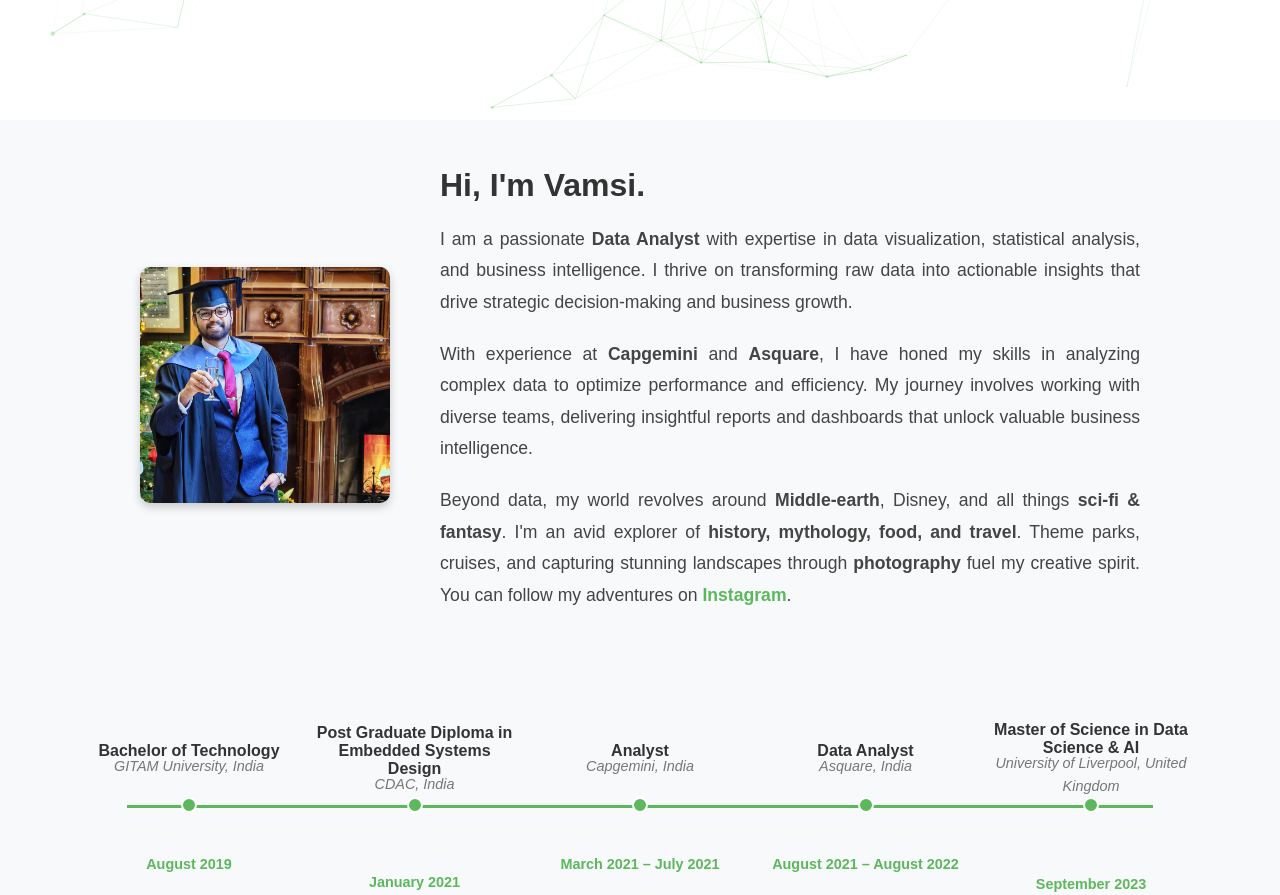
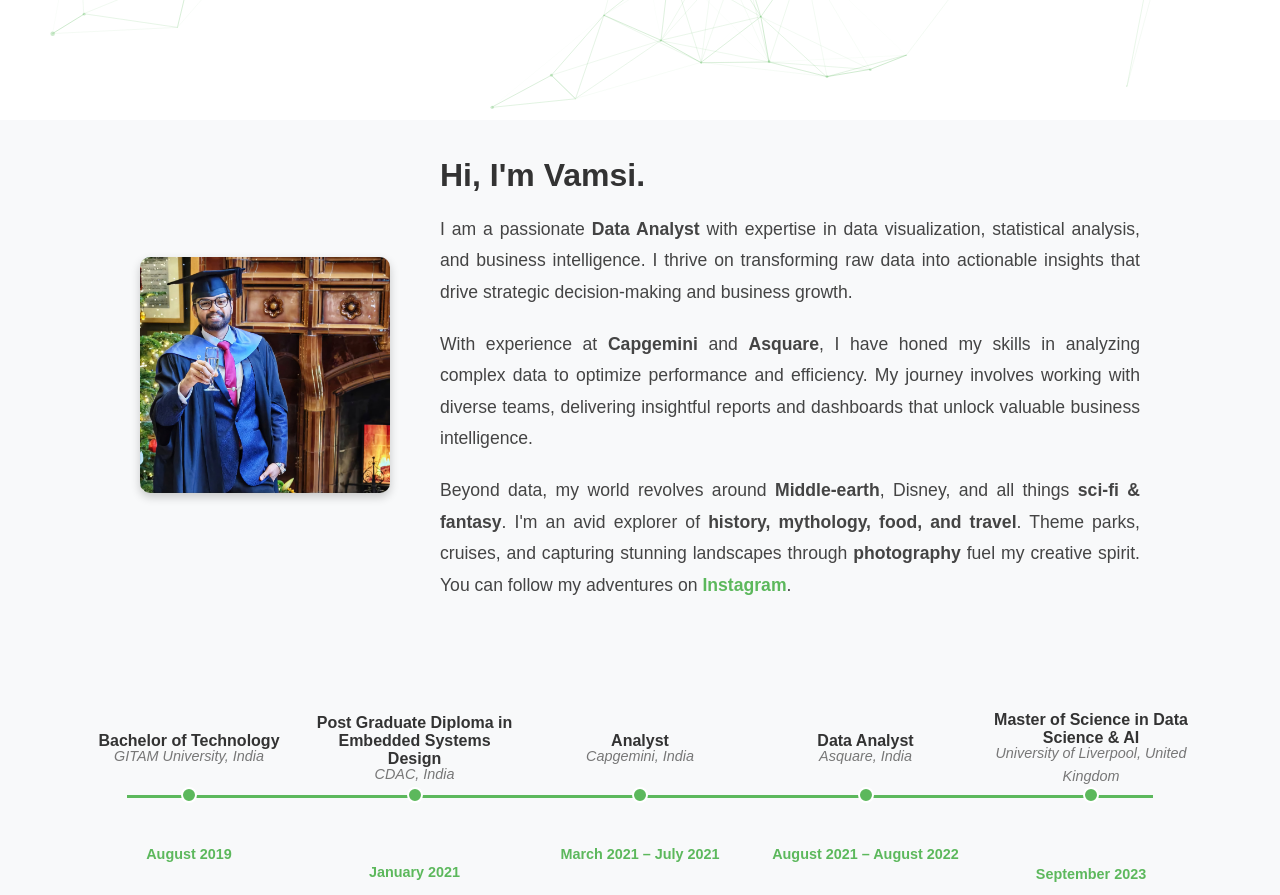
Before and after one commit to Vamsi-Mudila/Portfolio, a plain HTML site: page index.html in a window 1280 px wide. Shown: the part 740-1635 px from the top of the page. Drawn offline with nearby package versions, Linux system fonts and the light colour scheme.

Commit message:
Update style.css

```diff
--- a/css/style.css
+++ b/css/style.css
@@ -162,7 +162,7 @@ p {
 
 /* Intro Section Styling */
 .intro {
-    padding: 20px 2%;
+    padding: 10px 1%;
     background: #f8f9fa;
     text-align: center;
 }
```
